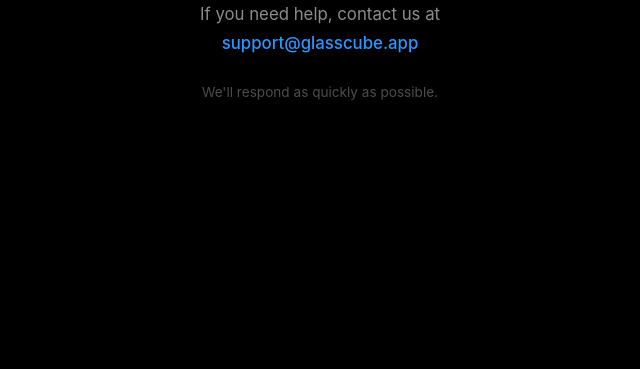
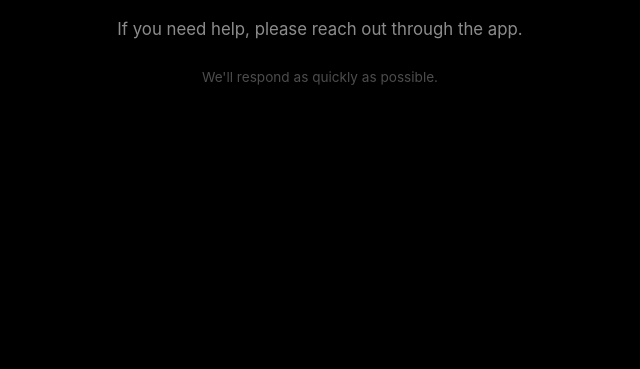
Before and after one commit to vinceg2012/glasscube-site, a plain HTML site: page support.html in a window 1280 px wide. Shown: the part 431-800 px from the top of the page, without its empty margins (320-960 px from the left). Drawn offline with Linux system fonts and the light colour scheme.

Commit message:
Remove email address from privacy and support pages

```diff
--- a/support.html
+++ b/support.html
@@ -24,8 +24,7 @@
     <a href="index.html" class="back-link">&larr; Back to GlassCube AR</a>
     <h1 class="support-title">GlassCube Support</h1>
     <p class="support-text">
-      If you need help, contact us at<br>
-      <a href="mailto:support@glasscube.app">support@glasscube.app</a>
+      If you need help, please reach out through the app.
     </p>
     <p class="support-aside">We'll respond as quickly as possible.</p>
   </main>
```
Also changed, not shown: privacy.html (+1 -1 lines).
